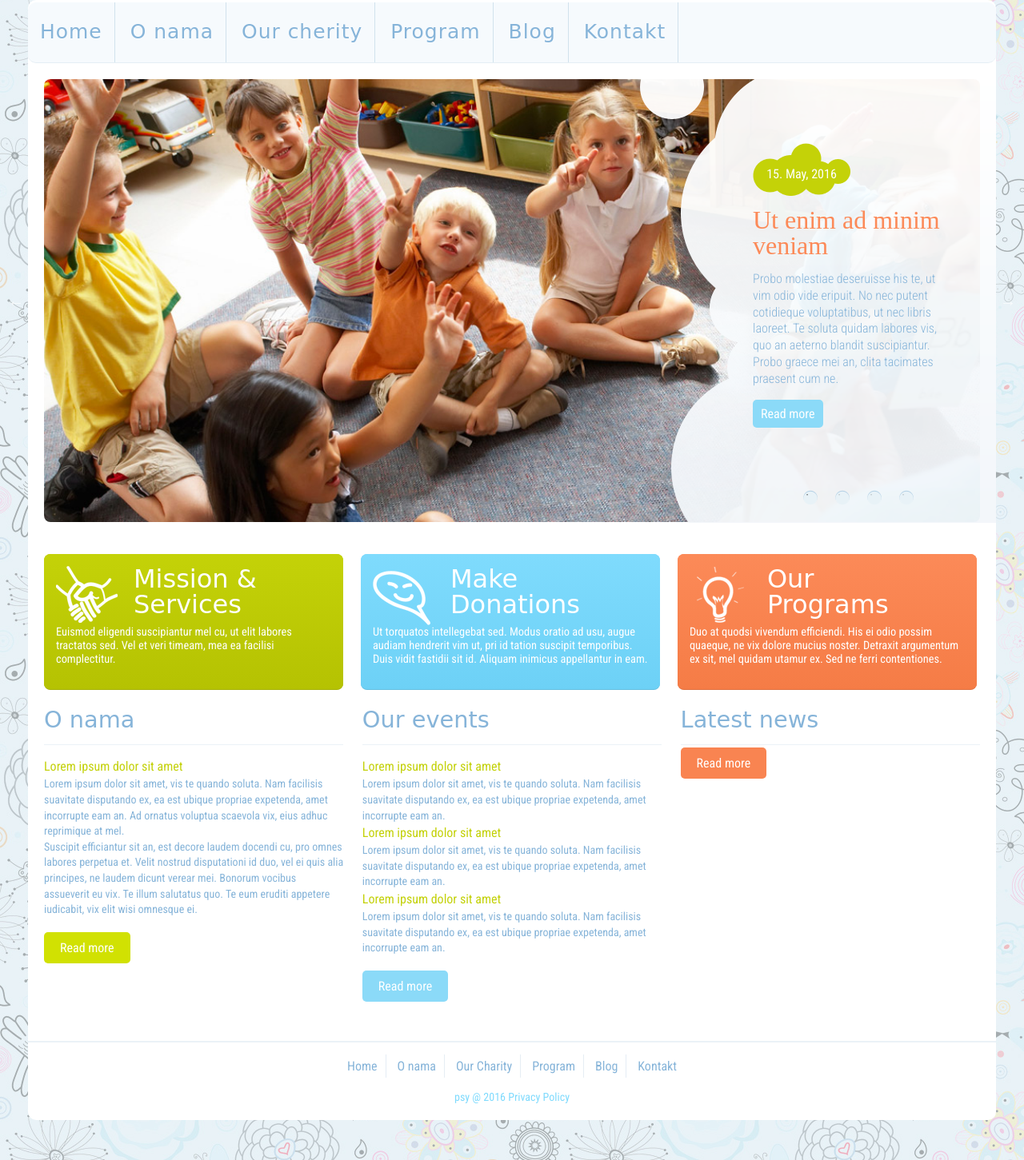
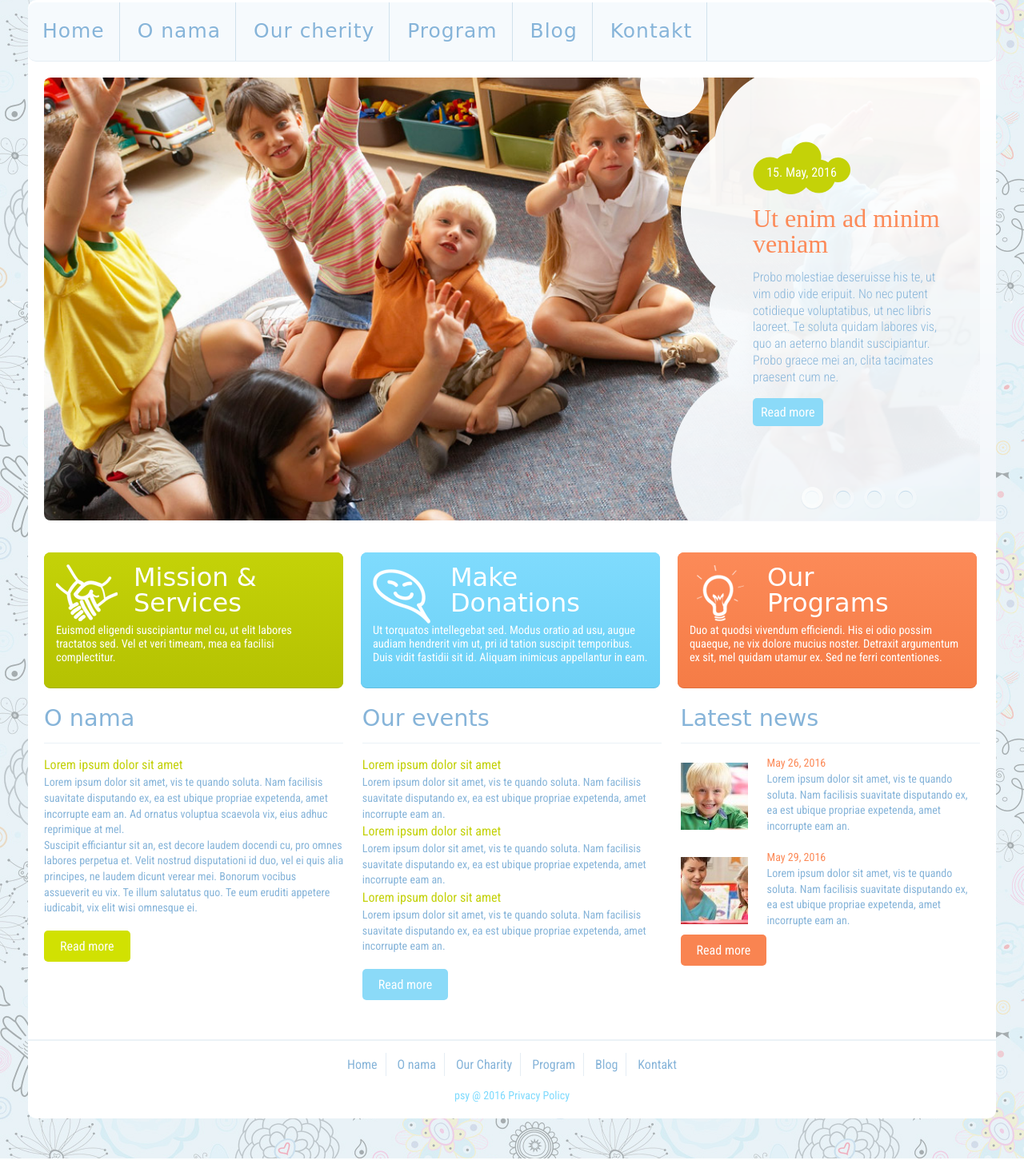
Before and after one commit to aleksandarbatin/pstherapy-dev, a PHP site: page / in a window 1280 px wide. Shown: the part 141-1592 px from the top of the page at 80% size. Run offline with PHP 8.4, Linux system fonts and the light colour scheme; some libraries are stand-ins or nearby versions; some web fonts are replaced.

Commit message:
media box, dots slider, and hover nav tab

```diff
--- a/app/assets/css/main.css
+++ b/app/assets/css/main.css
@@ -276,6 +276,19 @@ u {
     font-family: "Roboto Condensed", sans-serif;
     padding: 10px 20px;
     border-radius: 5px; }
+  .content_block .datemini {
+    color: #FC8A58; }
+
+.content_block_minibox {
+  overflow: hidden;
+  margin-bottom: 20px; }
+  .content_block_minibox img {
+    display: inline-block; }
+  .content_block_minibox .content_minibox_intro {
+    display: inline-block;
+    margin-left: 20px;
+    width: 70%;
+    clear: both; }
 
 .content_block:nth-of-type(1) {
   float: left;
@@ -307,16 +320,23 @@ u {
   border-radius: 10px;
   border-bottom: 1px solid #e5eef4; }
   .nav_menu ul li {
-    padding: 25px 15px;
     border-right: 1px solid #d1e2ed; }
     .nav_menu ul li a {
+      display: block;
+      padding: 24px 18px;
       font-family: Salsa, cursive;
       font-size: 1.56rem;
       line-height: 1;
       letter-spacing: 1px;
       text-decoration: none;
       color: #86b4d9; }
+    .nav_menu ul li a:hover {
+      color: #fff;
+      background-color: #76D6F9; }
 
+/*=========================
+----- FOOTER
+===========================*/
 .footer_menu {
   padding: 15px 0;
   text-align: center;
@@ -578,18 +598,21 @@ u {
   .slick-dots li {
     position: relative;
     display: inline-block;
-    height: 30px;
-    width: 30px;
+    top: 0px;
+    left: 0px;
+    width: 29px;
+    height: 28px;
+    border-radius: 0px;
     margin: 0 5px;
     padding: 0;
     cursor: pointer;
-    background: url("../img/camera_pag_item_point.png"); }
+    background: url("../img/camera_pag_item_point.png") 0px 0px no-repeat; }
     .slick-dots li button {
       border: 0;
       background: transparent;
       display: block;
-      height: 20px;
-      width: 20px;
+      height: 28px;
+      width: 29px;
       outline: none;
       line-height: 0px;
       font-size: 0px;
@@ -605,16 +628,13 @@ u {
         top: 0;
         left: 0;
         content: "•";
-        width: 20px;
-        height: 20px;
-        font-family: "slick";
-        font-size: 6px;
-        line-height: 20px;
+        width: 29px;
+        height: 28px;
         text-align: center;
-        color: black;
         opacity: 0.25;
         -webkit-font-smoothing: antialiased;
-        -moz-osx-font-smoothing: grayscale; }
+        -moz-osx-font-smoothing: grayscale;
+        background: url("../img/camera_pag_item.png") 0px 0px no-repeat; }
     .slick-dots li.slick-active button:before {
       color: black;
       opacity: 0.75; }
--- a/app/index.html
+++ b/app/index.html
@@ -124,14 +124,18 @@
 				<div class="content_block">
 					<h3 class="content_block_title">Latest news</h3>
 					<div class="content_block_minibox">
-						<img src="#" alt="">
-						<p class="datemini"></p>
-						<p class="textmini"></p>
+						<img src="assets/img/mini-img1.jpg" alt="">
+						<div class="content_minibox_intro">
+							<p class="datemini">May 26, 2016</p>
+							<p class="textmini">Lorem ipsum dolor sit amet, vis te quando soluta. Nam facilisis suavitate disputando ex, ea est ubique propriae expetenda, amet incorrupte eam an.</p>
+						</div>
 					</div>
-					<div class="content_minibox">
-						<img src="#" alt="">
-						<p class="datemini"></p>
-						<p class="textmini"></p>
+					<div class="content_block_minibox">
+						<img src="assets/img/mini-img2.jpg" alt="">
+						<div class="content_minibox_intro">
+							<p class="datemini">May 29, 2016</p>
+							<p class="textmini">Lorem ipsum dolor sit amet, vis te quando soluta. Nam facilisis suavitate disputando ex, ea est ubique propriae expetenda, amet incorrupte eam an.</p>
+						</div>
 					</div>
 					<a href="#" class="btn-read">Read more</a>
 				</div>
@@ -145,12 +149,12 @@
 					<li><a href="#">Blog</a></li>
 					<li><a href="#">Kontakt</a></li>
 				</ul>
-				<div class="footer_rights">psy @ 2016 Privacy Policy</div>
+				<div class="footer_rights">psy @ 	2016 Privacy Policy</div>
 			</div>
 		</div>
 	</div>
 	<!-- SLIDER JS-->
-	<script type="text/javascript" src="//code.jquery.com/jquery-1.11.0.min.js"></script>
+	<script type="text/javascript" src="https://ajax.googleapis.com/ajax/libs/jquery/2.2.2/jquery.min.js"></script>
 	<script type="text/javascript" src="//code.jquery.com/jquery-migrate-1.2.1.min.js"></script>
 	<script type="text/javascript" src="assets/js/slick.min.js"></script>
 	<script type="text/javascript" src="assets/js/main.min.js"></script>
--- a/app/scss/components/_content-block.scss
+++ b/app/scss/components/_content-block.scss
@@ -42,7 +42,26 @@
 		padding:10px 20px;
 		border-radius:5px;
 	}
+	.datemini {
+	color: $orange;
+	}
 }
+
+.content_block_minibox {
+	overflow: hidden;
+	margin-bottom:20px;
+	img {
+		display:inline-block;
+	}
+	.content_minibox_intro {
+		display:inline-block;
+		margin-left: 20px;
+		width:70%;
+		clear:both;
+	}
+}
+
+
 
 .content_block:nth-of-type(1){
 	float:left;
--- a/app/scss/layout/_header.scss
+++ b/app/scss/layout/_header.scss
@@ -22,9 +22,10 @@
 	border-radius: 10px;
 	border-bottom: 1px solid rgb(229, 238, 244);
 	ul li {
-		padding:25px 15px;
 		border-right: 1px solid rgb(209, 226, 237);
 	a {
+		display:block;
+		padding: 24px 18px;
 		font-family: Salsa, cursive;
 		//font-weight: bold;
 		font-size:1.56rem;
@@ -33,5 +34,9 @@
 		text-decoration: none;
 		color:$title-color;
 		}
+	a:hover {
+		color:#fff;
+		background-color:#76D6F9;
+		}
 	}
 }
--- a/app/scss/sliders/_slick-theme.scss
+++ b/app/scss/sliders/_slick-theme.scss
@@ -157,18 +157,21 @@ $slick-opacity-not-active: 0.25 !default;
     li {
         position: relative;
         display: inline-block;
-        height: 30px;
-        width: 30px;
+        top: 0px;
+        left: 0px;
+        width: 29px;
+        height: 28px;
+        border-radius:0px;
         margin: 0 5px;
         padding: 0;
         cursor: pointer;
-        background: url('../img/camera_pag_item_point.png');
+        background: url('../img/camera_pag_item_point.png')0px 0px no-repeat;
         button {
             border: 0;
             background: transparent;
             display: block;
-            height: 20px;
-            width: 20px;
+            height: 28px;
+            width: 29px;
             outline: none;
             line-height: 0px;
             font-size: 0px;
@@ -186,16 +189,13 @@ $slick-opacity-not-active: 0.25 !default;
                 top: 0;
                 left: 0;
                 content: $slick-dot-character;
-                width: 20px;
-                height: 20px;
-                font-family: $slick-font-family;
-                font-size: $slick-dot-size;
-                line-height: 20px;
+                width: 29px;
+                height: 28px;
                 text-align: center;
-                color: $slick-dot-color;
                 opacity: $slick-opacity-not-active;
                 -webkit-font-smoothing: antialiased;
                 -moz-osx-font-smoothing: grayscale;
+                background: url('../img/camera_pag_item.png') 0px 0px no-repeat;
             }
         }
         &.slick-active button:before {
```
Also changed, not shown: app/scss/layout/_footer.scss (+4 -3 lines), app/assets/img/camera_pag_item.png (added), app/assets/img/mini-img1.jpg (added), app/assets/img/mini-img2.jpg (added).
